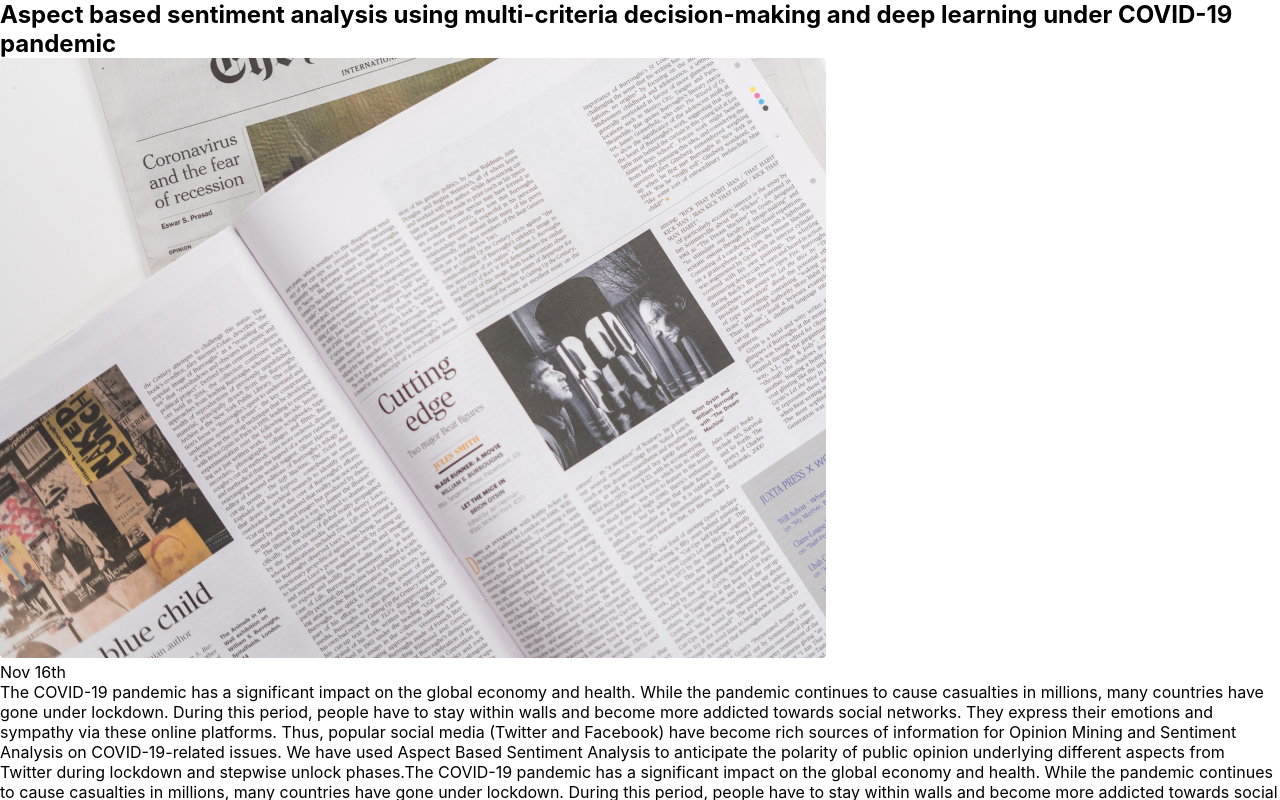
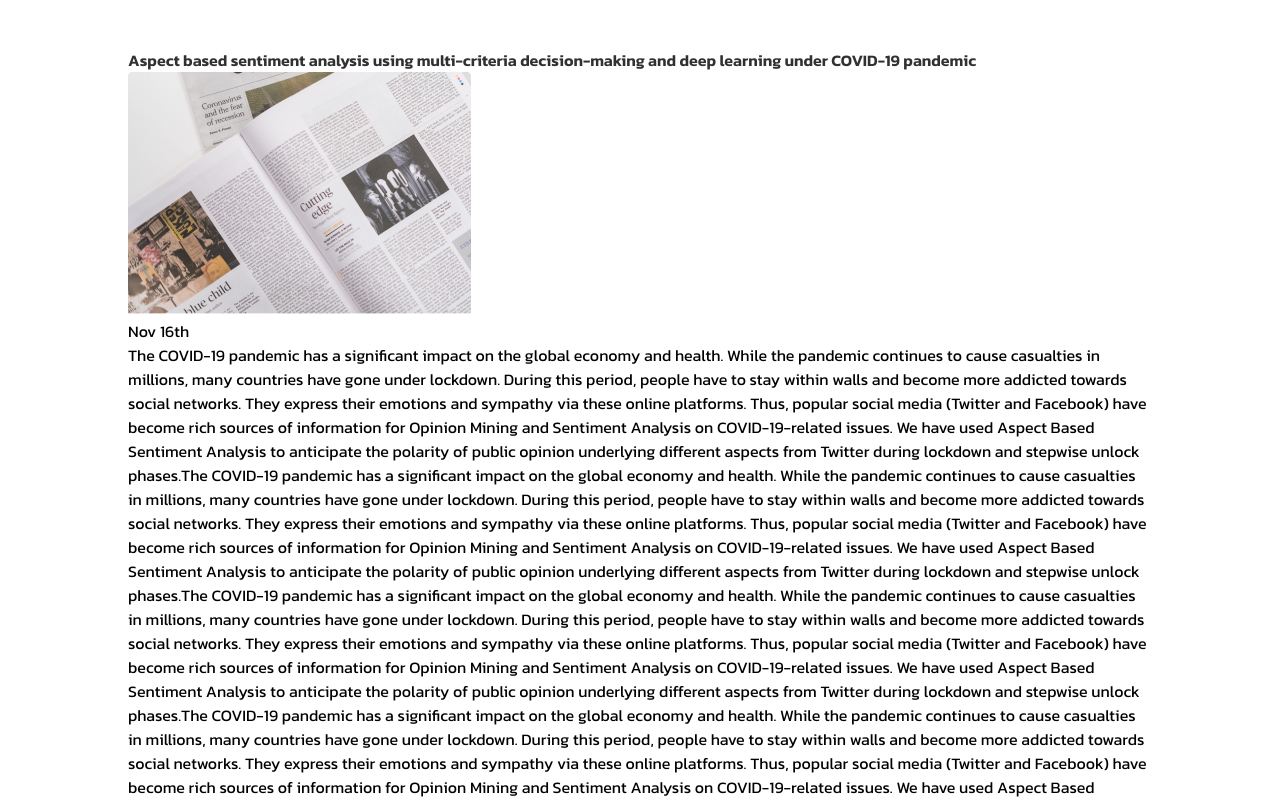
Before and after one commit to KodianKodes/customersupport.web-1, a React (Vite) app in the folder scrybe_frontend/: page / in a window 1280 px wide. Shown: the top 800 px of the page. Built offline with nearby package versions, Linux system fonts and the light colour scheme.

Commit message:
feat(FRO-7): add CSS styling to the first section of Press Article Page

```diff
--- /dev/null
+++ b/scrybe_frontend/src/pages/PressArticle/pressArticle.module.css
@@ -0,0 +1,36 @@
+@import url("https://fonts.googleapis.com/css2?family=Kanit:wght@300;400;600;700&display=swap");
+*, *::before, *::after {
+  margin: 0;
+  padding: 0;
+  box-sizing: border-box;
+  text-decoration: none;
+  list-style: none;
+}
+
+img {
+  max-width: 100%;
+}
+
+h1, h2, h3, h4, h5, h6, p, input, textarea, label, span, button {
+  font-family: "Kanit", sans-serif;
+}
+
+.sect__container {
+  width: 90%;
+  max-width: 1024px;
+  margin: 0 auto;
+}
+
+.first__section {
+  margin-top: 3em;
+}
+.first__section .first__heading {
+  width: 100%;
+}
+.first__section .first__heading .first__head {
+  font-size: 1rem;
+  color: #313131;
+  font-weight: 600;
+  fill: solid;
+  line-height: 1.5rem;
+}/*# sourceMappingURL=pressArticle.module.css.map */
--- a/scrybe_frontend/src/pages/PressArticle/pressArticle.module.scss
+++ b/scrybe_frontend/src/pages/PressArticle/pressArticle.module.scss
@@ -0,0 +1,41 @@
+@import url('https://fonts.googleapis.com/css2?family=Kanit:wght@300;400;600;700&display=swap');
+
+*, *::before, *::after {
+    margin: 0;
+	padding: 0;
+    box-sizing: border-box;
+    text-decoration: none;
+    list-style: none;
+}
+
+img {
+  max-width: 100%;
+}
+
+h1, h2, h3, h4, h5, h6, p, input, textarea, label, span, button {
+  font-family: 'Kanit', sans-serif;
+}
+
+.sect__container {
+    width: 90%;
+    max-width: 1024px;
+    margin: 0 auto;
+}
+
+// Styling of the section one
+
+.first__section {
+    margin-top: 3em;
+
+    .first__heading {
+        width: 100%;
+    }
+
+    .first__heading .first__head {
+        font-size: 1rem;
+        color: #313131;
+        font-weight: 600;
+        fill: solid;
+        line-height: 1.5rem;
+    }
+}
```
Also changed, not shown: scrybe_frontend/src/pages/PartnersPage/partners.module.scss (+23 -0 lines), scrybe_frontend/src/pages/myAssets/pressArtIcon.png, 1 other file (tests, documents, lock files or other folders).
